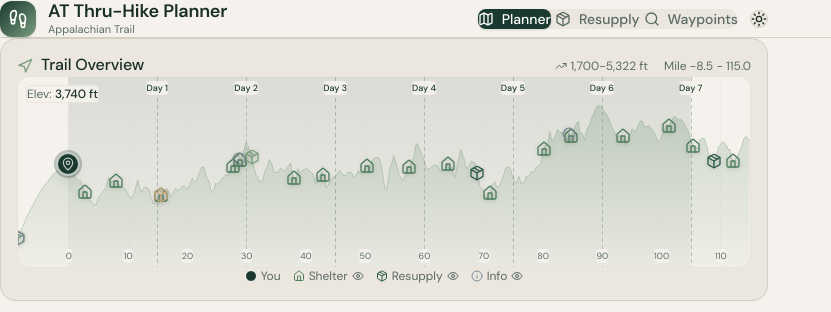
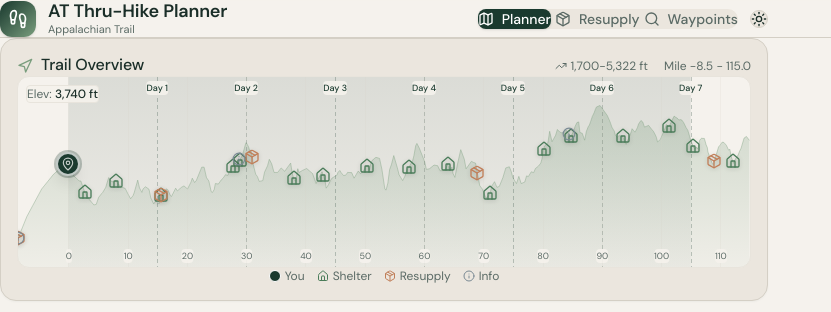
Before and after one commit to kbtbc/ATPlanning, a React (Vite) app in the folder webapp/: page / in a window 1280 px wide. Shown: the top 312 px of the page, without its empty margins (0-831 px from the left). Built offline with nearby package versions, Linux system fonts and the light colour scheme.

Commit message:
Change the resuplly icons on the mini map to all be the same color orange in the Itinerary.  You can leave the colored typing ('limited, 'full', etc.) in the popover.  But also change the resupply leg...

```diff
--- a/webapp/src/components/MiniMap.tsx
+++ b/webapp/src/components/MiniMap.tsx
@@ -1,6 +1,6 @@
 import { useMemo, useState } from 'react';
 import { motion } from 'framer-motion';
-import { MapPin, Package, Navigation, TrendingUp, Info, Home, Eye, EyeOff } from 'lucide-react';
+import { MapPin, Package, Navigation, TrendingUp, Info, Home } from 'lucide-react';
 import { getSheltersInRange, getResupplyInRange, getFeaturesInRange, TRAIL_LENGTH } from '../data';
 import { elevationProfile, getElevationAtMile, APPROACH_TRAIL_START } from '../data/elevation';
 import { cn, formatMile } from '../lib/utils';
@@ -281,13 +281,7 @@
                 className="absolute transform -translate-x-1/2 -translate-y-1/2 group z-10"
                 style={{ left: `${xPos}%`, top: `${yPos}%` }}
               >
-                <Package className={cn(
-                  'w-4 h-4 drop-shadow-sm',
-                  resupply.resupplyQuality === 'major_town' && 'text-[var(--category-major-town)]',
-                  resupply.resupplyQuality === 'trail_town' && 'text-[var(--category-trail-town)]',
-                  resupply.resupplyQuality === 'on_trail' && 'text-[var(--category-on-trail)]',
-                  resupply.resupplyQuality === 'limited' && 'text-[var(--category-limited)]'
-                )} />
+                <Package className="w-4 h-4 text-[var(--resupply-color)] drop-shadow-sm" />
                 <div className="absolute bottom-full left-1/2 transform -translate-x-1/2 mb-2 opacity-0 group-hover:opacity-100 transition-opacity z-30 pointer-events-none">
                   <div className="bg-[var(--background)] border border-[var(--border)] rounded px-2 py-1.5 text-xs whitespace-nowrap shadow-lg">
                     <div className="font-medium">{resupply.name}</div>
@@ -379,7 +373,6 @@
           >
             <Home className="w-3 h-3 text-[var(--shelter-color)]" />
             Shelter
-            {visibility.shelters ? <Eye className="w-3 h-3 ml-0.5" /> : <EyeOff className="w-3 h-3 ml-0.5" />}
           </button>
           <button
             onClick={() => toggleVisibility('resupply')}
@@ -388,9 +381,8 @@
               visibility.resupply ? 'opacity-100' : 'opacity-50'
             )}
           >
-            <Package className="w-3 h-3 text-[var(--category-major-town)]" />
+            <Package className="w-3 h-3 text-[var(--resupply-color)]" />
             Resupply
-            {visibility.resupply ? <Eye className="w-3 h-3 ml-0.5" /> : <EyeOff className="w-3 h-3 ml-0.5" />}
           </button>
           <button
             onClick={() => toggleVisibility('features')}
@@ -401,7 +393,6 @@
           >
             <Info className="w-3 h-3 text-[var(--feature-color)]" />
             Info
-            {visibility.features ? <Eye className="w-3 h-3 ml-0.5" /> : <EyeOff className="w-3 h-3 ml-0.5" />}
           </button>
         </div>
     </motion.div>
```
Also changed, not shown: 1 other file (tests, documents, lock files or other folders).
